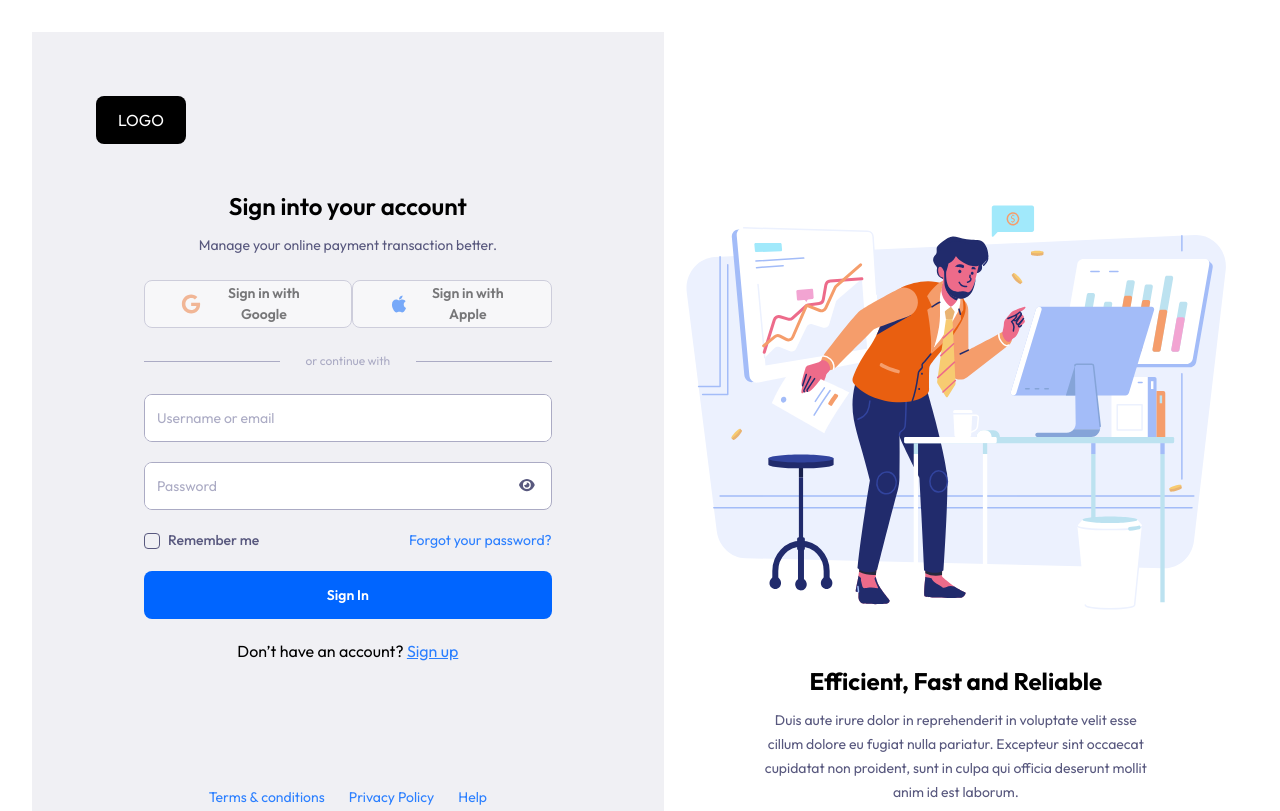
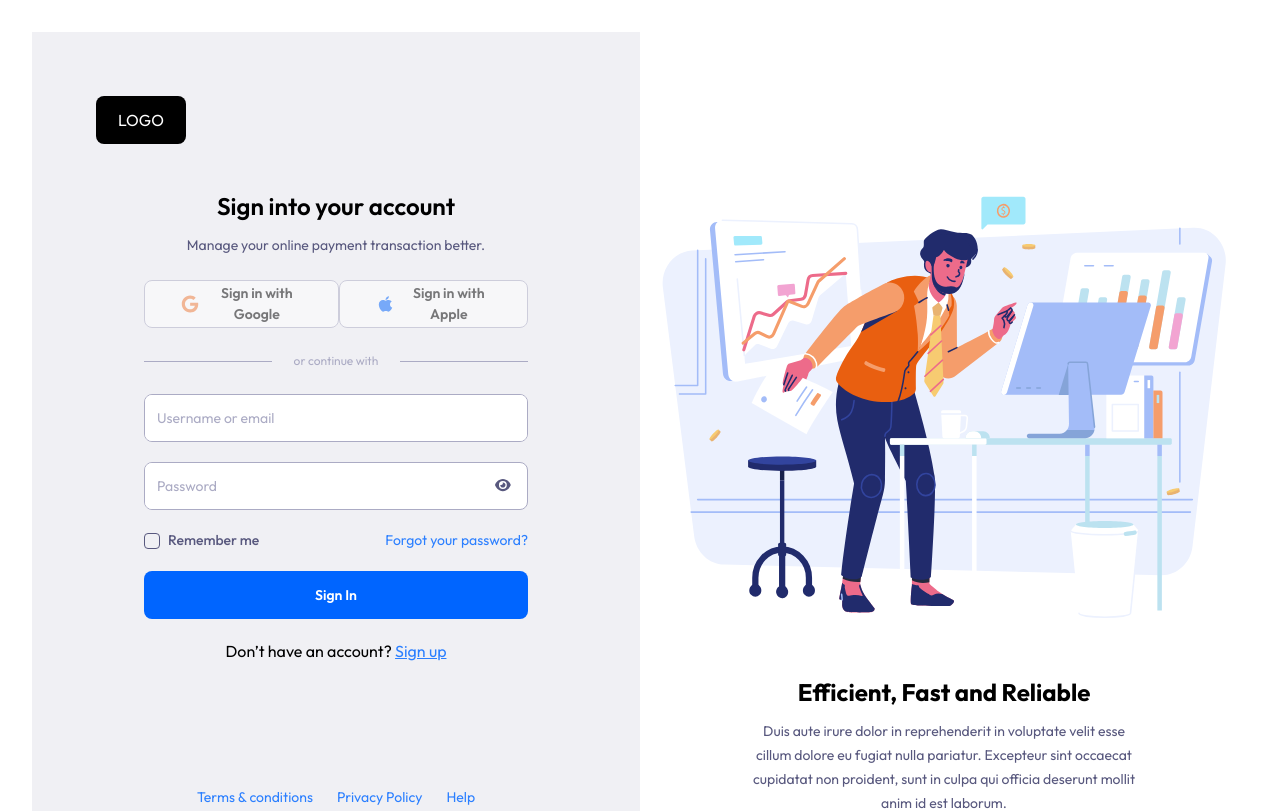
Before and after one commit to klusterthon023/klusterthon023-fintech, a React (Vite) app in the folder frontend/: page /login in a window 1280 px wide. Shown: the top 811 px of the page. Built offline with nearby package versions, Linux system fonts and the light colour scheme.

Commit message:
Changed positioning from flex to grid to keep 50/50 sharing between the two sides of the page

```diff
--- a/frontend/src/pages/login/index.tsx
+++ b/frontend/src/pages/login/index.tsx
@@ -3,7 +3,7 @@ import RightSideContext from "./components/RightSideContext";
 
 function LoginPage() {
   return (
-    <div className="flex justify-between max-lg:flex-col w-full items-center">
+    <div className="grid lg:grid-cols-2 w-full min-h-screen">
       <LeftSideContext />
       <RightSideContext />
     </div>
```
